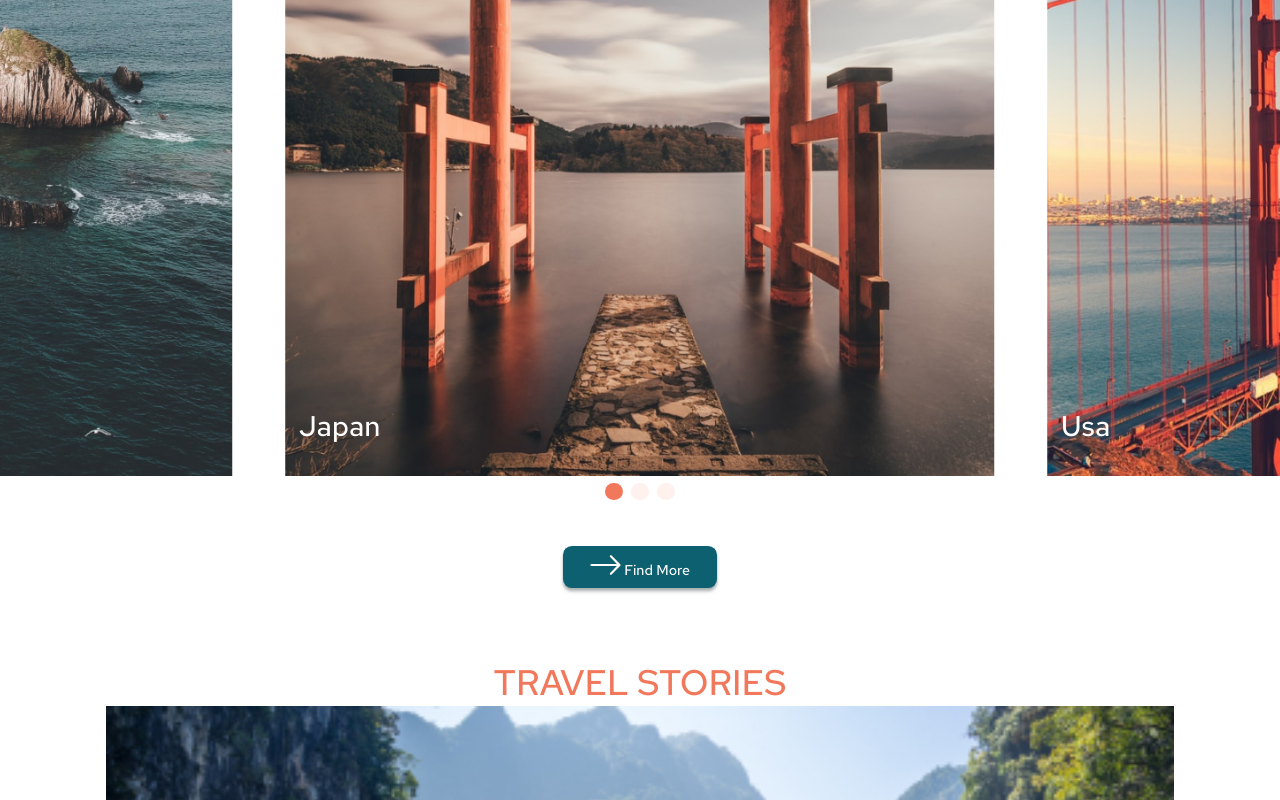
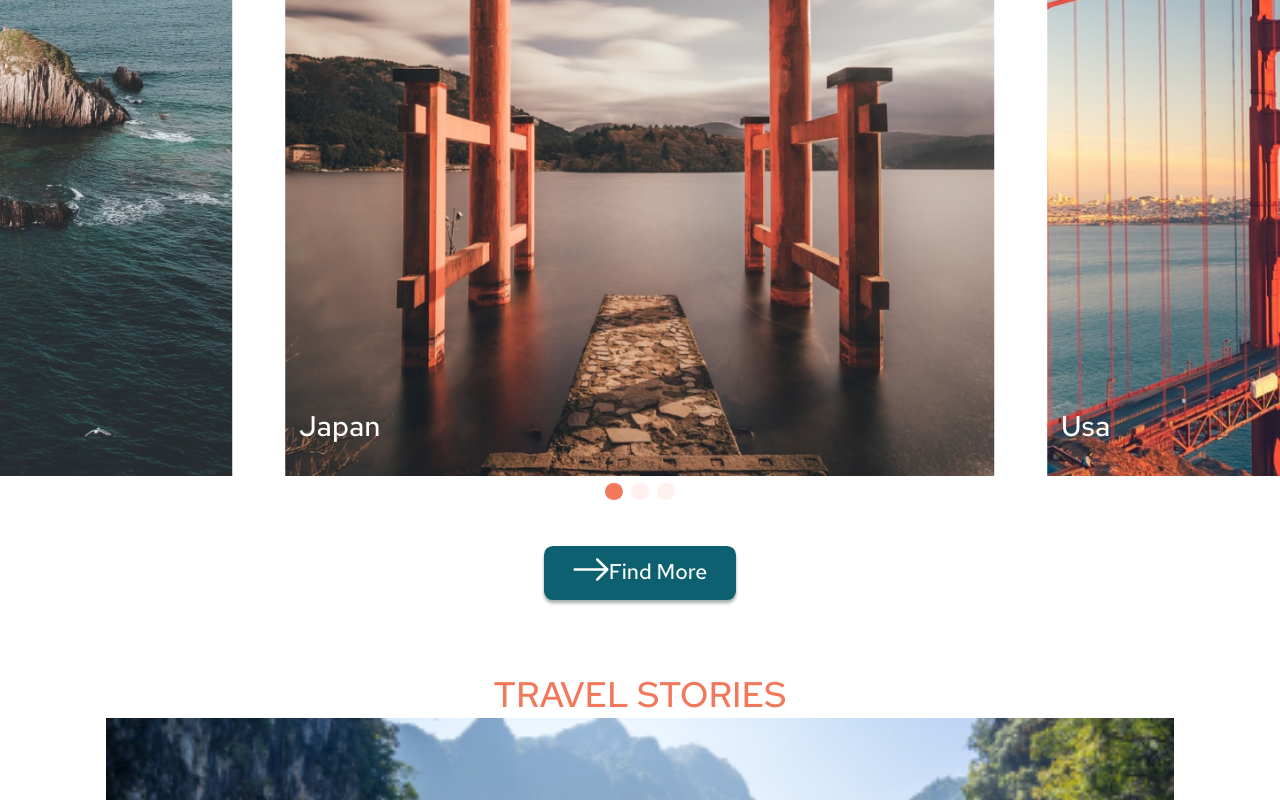
Before and after one commit to vladimirovicp/exempleHtml, a plain HTML site: page layout/RS/Travel/index.html in a window 1280 px wide. Shown: the part 1377-2177 px from the top of the page. Drawn offline with Linux system fonts and the light colour scheme; a web font is replaced by a local one.

Commit message:
add: begin button arrow

```diff
--- a/layout/RS/Travel/css/global.css
+++ b/layout/RS/Travel/css/global.css
@@ -11,23 +11,24 @@
 .button{
     font-family: 'Red Hat Text', sans-serif;
     font-weight: 500;
-    font-size: 1.6rem;
-    line-height: 1.3;
+    line-height: 1.333;
     background-color: #0D606F;
-    padding: 1rem 3rem;
     box-shadow: 0 .4rem .4rem rgba(0, 0, 0, 0.25), 0 .2rem .3rem rgba(13, 96, 111, 0.16);
     border-radius: 1rem;
     color: #fff;
+    font-size: 2.4rem;
+    padding: 1.35rem 3.25rem;
 }
 
 .button-arrow{
-
+    display: flex;
+    margin: 0 auto;
 }
 
 .img-arrow{
-    display: inline-block;
-    width: 3.5rem;
-    height: 2.25rem;
+    /*display: inline-block;*/
+    /*width: 3.5rem;*/
+    /*height: 2.25rem;*/
 
 }
 
--- a/layout/RS/Travel/css/style.css
+++ b/layout/RS/Travel/css/style.css
@@ -98,8 +98,13 @@ font-family: 'Red Hat Text', sans-serif;
     font-weight: 500;
     font-size: 1.6rem;
     line-height: 1.3;
+    color: #FFFFFF;
+}
 
-    color: #FFFFFF;
+.header__button{
+    font-size: 1.6rem;
+    padding: 1rem 3rem;
+    line-height: 1.3;
 }
 
 .preview{
@@ -159,8 +164,7 @@ font-family: 'Red Hat Text', sans-serif;
 }
 
 .preview__button{
-    font-size: 2.4rem;
-    padding: 1.35rem 3.25rem;
+
 }
 
 .steps{
--- a/layout/RS/Travel/js/script.js
+++ b/layout/RS/Travel/js/script.js
@@ -10,5 +10,5 @@ const swiper = new Swiper('.destinations__swiper', {
     watchSlidesVisibility: true,
 
    // Свободнфй режим
-    freeMode: true,
+   //  freeMode: true,
 });
```
